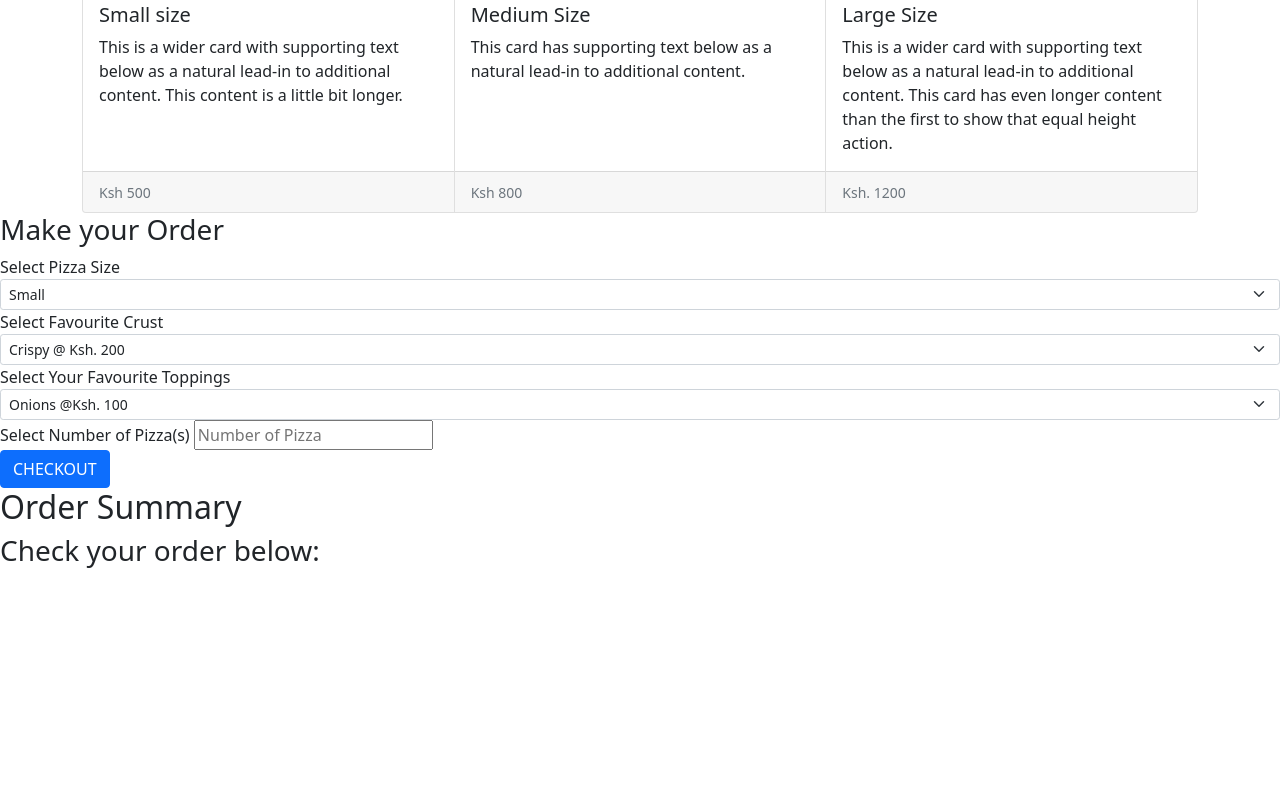
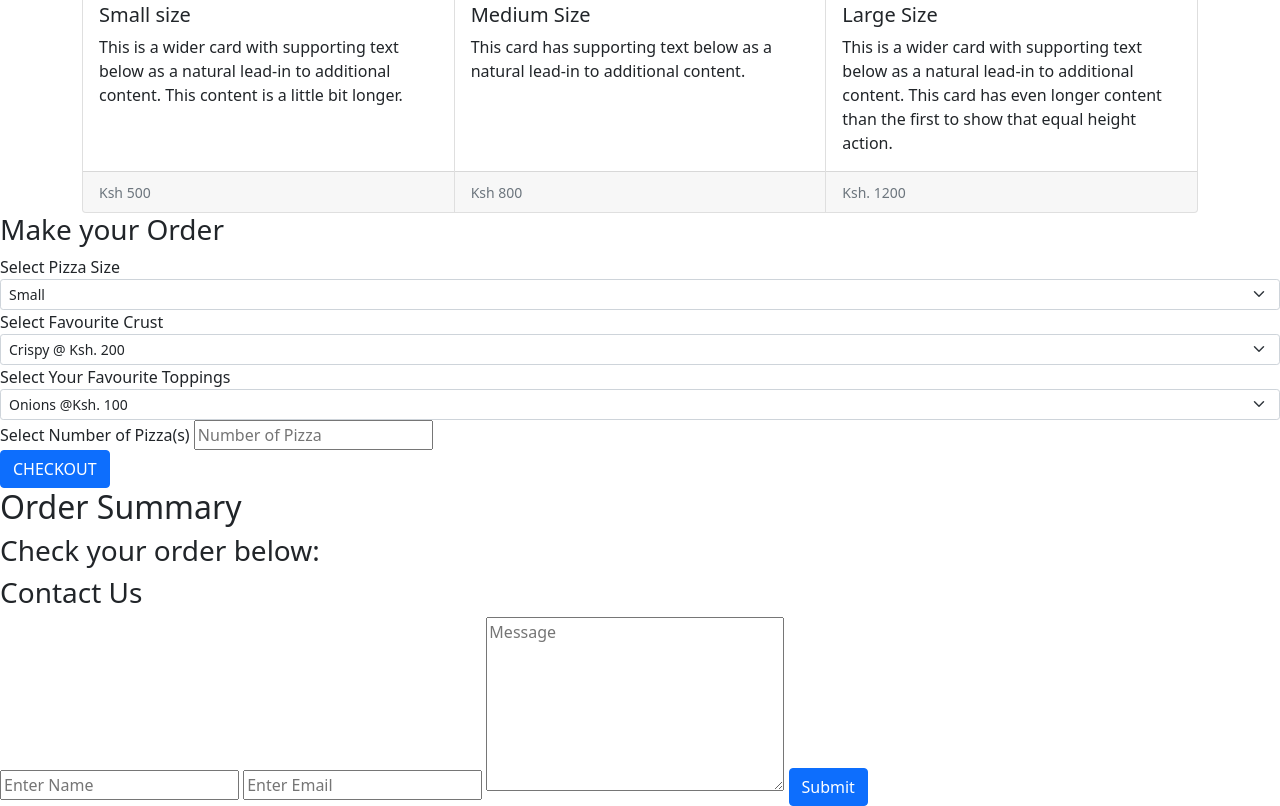
Before and after one commit to robinadoro/The-Pie, a plain HTML site: page index.html in a window 1280 px wide. Shown: the part 1331-2137 px from the top of the page. Before the commit the page ends 1907 px from the top, so only its background shows below. Drawn offline with Linux system fonts and the light colour scheme.

Commit message:
ft:Add Contact Us

```diff
--- a/index.html
+++ b/index.html
@@ -147,6 +147,19 @@
         </div>
     </div>
 
+    <!-- Contact Us -->
+    <div class="contact" id="contact">
+        <section>
+            <h3>Contact Us</h3>
+            <form action="">
+                <input type="text" placeholder="Enter Name">
+                <input type="text" placeholder="Enter Email">
+                <textarea name="" id="" cols="30" rows="7" placeholder="Message"></textarea>
+                <button type="submit" class="btn btn-primary">Submit</button>
+            </form>
+        </section>
+    </div>
+
 </body>
 <script src="./js/jquery-3.6.0.js"></script>
 <script src="./js/scripts.js"></script>
```
